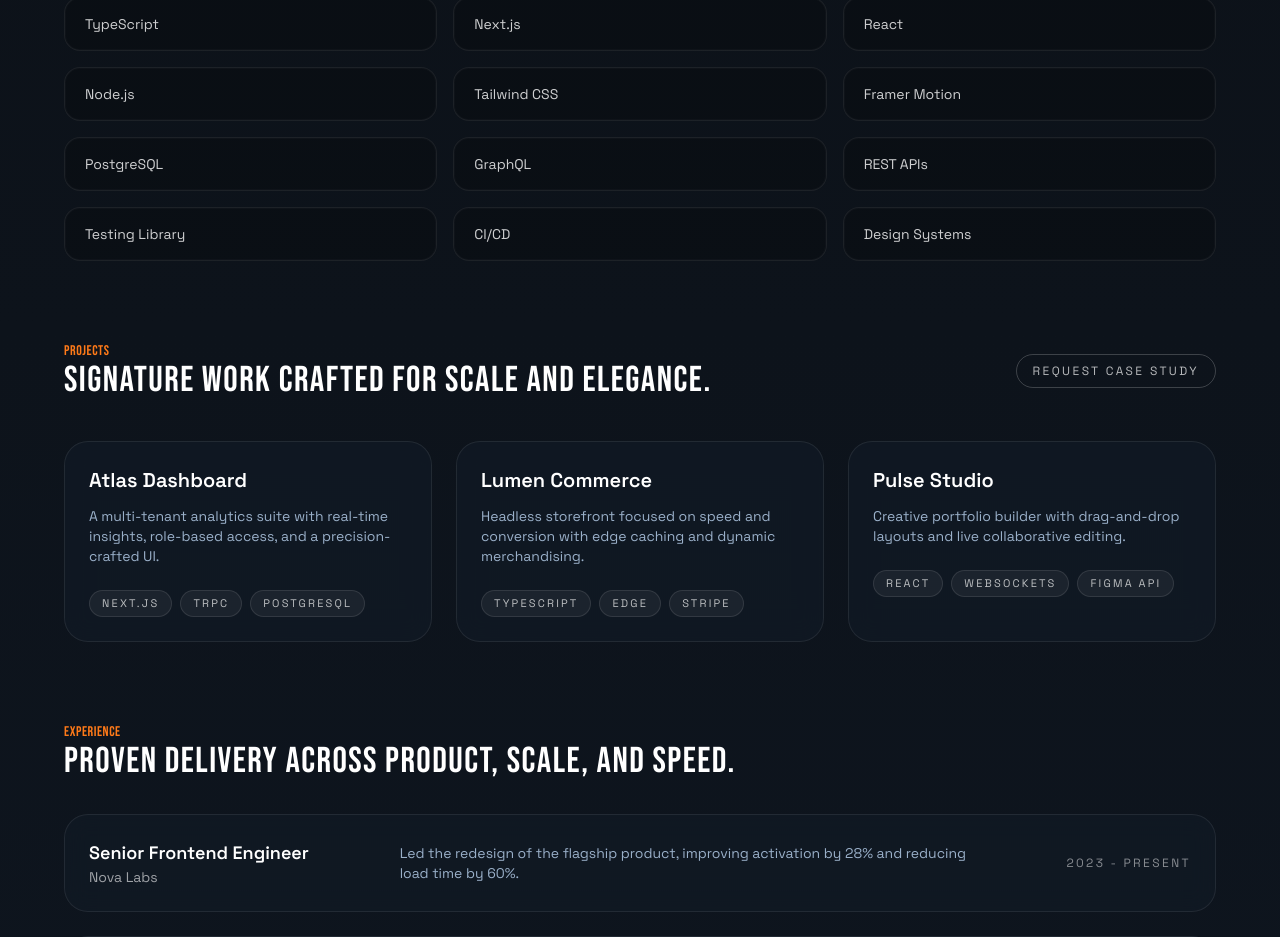
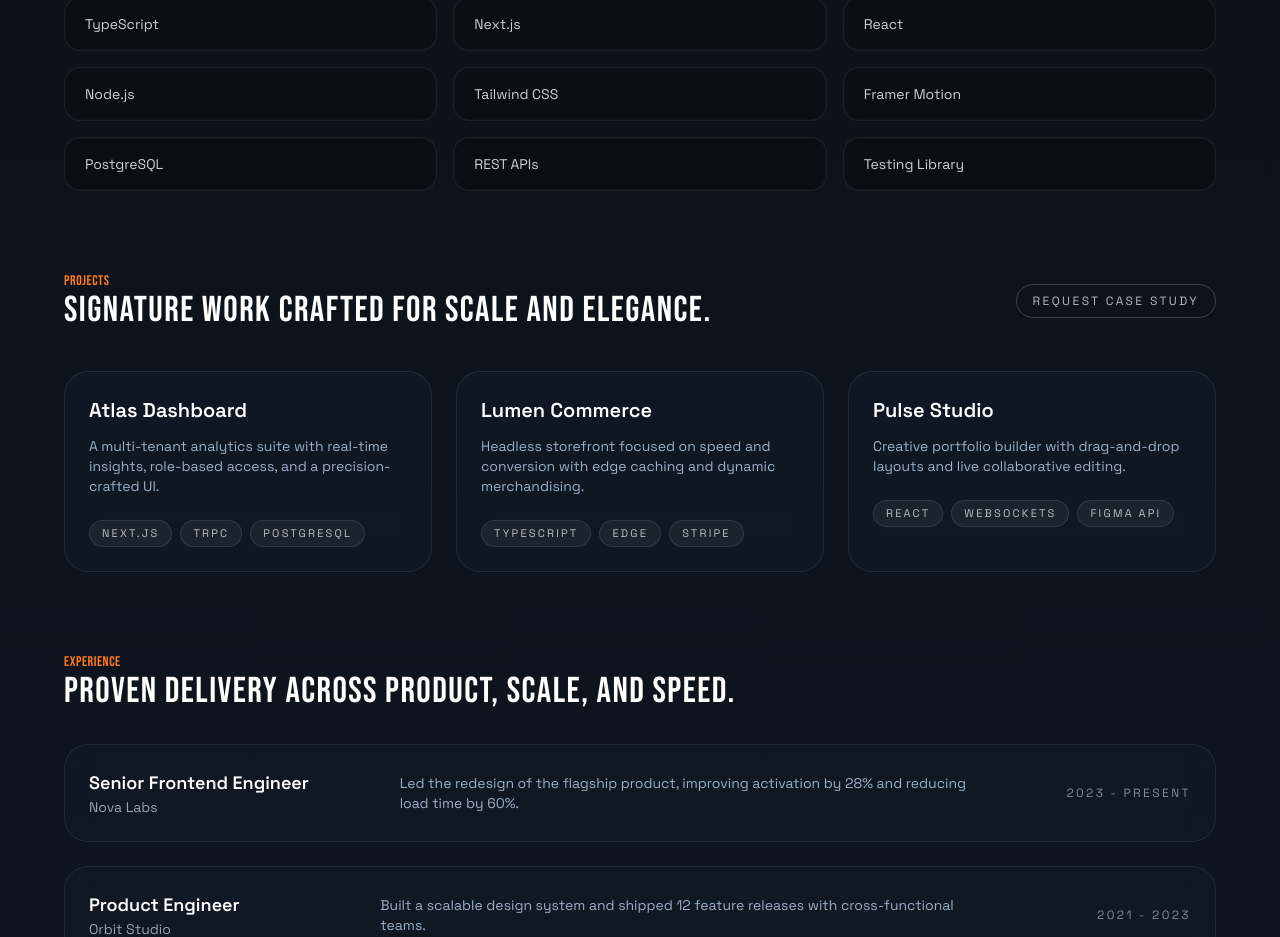
Before and after one commit to msmubassir/msmubassir.github.io, a Next.js app: page / in a window 1280 px wide. Shown: the part 1292-2229 px from the top of the page. Built offline with nearby package versions, Linux system fonts and the light colour scheme.

Commit message:
Remove skills items

```diff
--- a/src/app/page.tsx
+++ b/src/app/page.tsx
@@ -13,11 +13,8 @@ export default function Home() {
     "Tailwind CSS",
     "Framer Motion",
     "PostgreSQL",
-    "GraphQL",
     "REST APIs",
     "Testing Library",
-    "CI/CD",
-    "Design Systems",
   ];
 
   const projects = [
```
